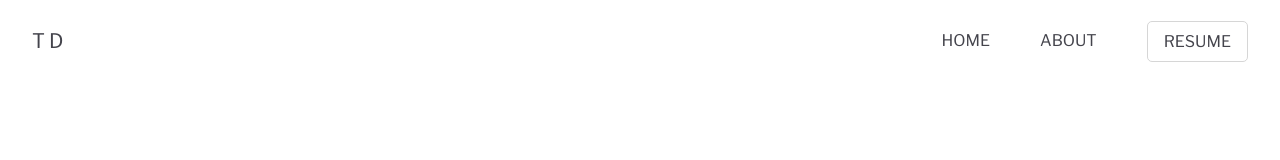
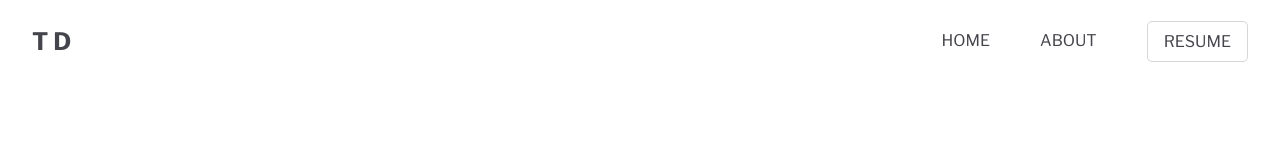
Before and after one commit to Tsedhondup/Portfolio, a React (Create React App) app: page / in a window 1280 px wide. Shown: the top 160 px of the page. Built offline with nearby package versions, Linux system fonts and the light colour scheme.

Commit message:
font-weight changed for brand-name in header component

```diff
--- a/src/Components/Header/Header.scss
+++ b/src/Components/Header/Header.scss
@@ -48,15 +48,14 @@
   @include desktop {
     font-size: 24px;
     max-width: 1280px;
-    // padding-left: $tablet-margin;
-    // padding-right: $tablet-margin;
     margin: auto;
   }
   &__brand-name {
     color: $ebony;
     text-decoration: none;
     letter-spacing: 0.2em;
-    font-size: 20px;
+    font-size: 24px;
+    font-weight: 700;
     width: auto;
   }
   &__brand-name:hover {
@@ -111,13 +110,14 @@
     }
     &--home,
     &--about {
+      font-size: 13px;
+      font-weight: 300;
+      color: $ebony;
       text-decoration: none;
-      color: $ebony;
+      text-transform: uppercase;
       border-bottom: 1px solid $ebony;
       display: block;
       padding: 10px 0px;
-      text-transform: uppercase;
-      font-size: 13px;
 
       // Media queries [][]
       @include tablet {
@@ -134,14 +134,14 @@
       color: $pewter;
     }
     &--resume {
+      font-size: 13px;
       color: $ebony;
       text-decoration: none;
+      text-transform: uppercase;
+      display: block;
+      padding: 10px 0px;
       border-bottom: 1px solid $gray;
       border-bottom: 1px solid #a70000;
-      text-transform: uppercase;
-      font-size: 13px;
-      display: block;
-      padding: 10px 0px;
       // background-color: $pewter;
 
       // Media queries [][]
```
